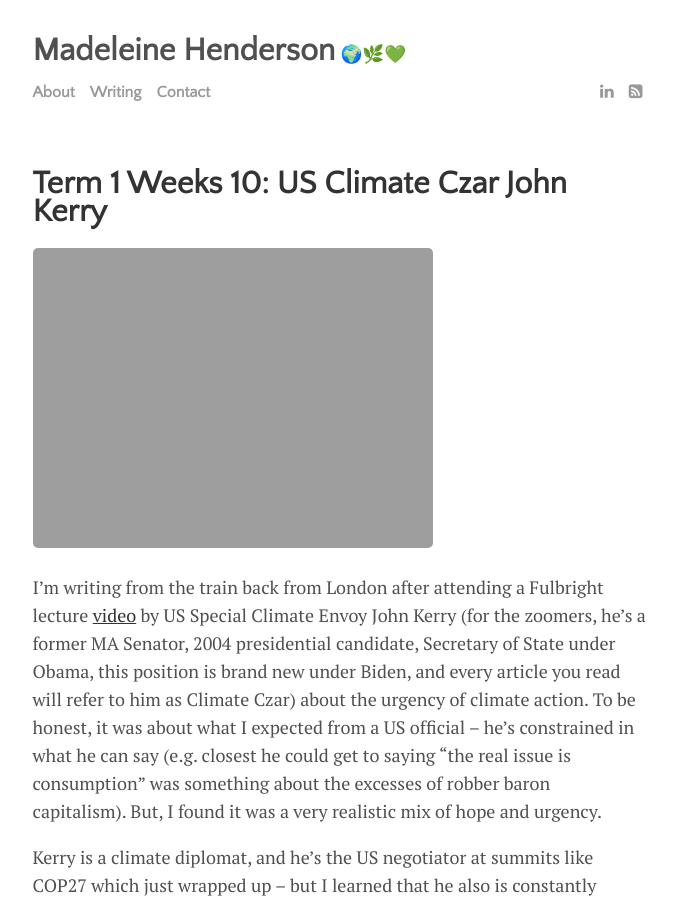
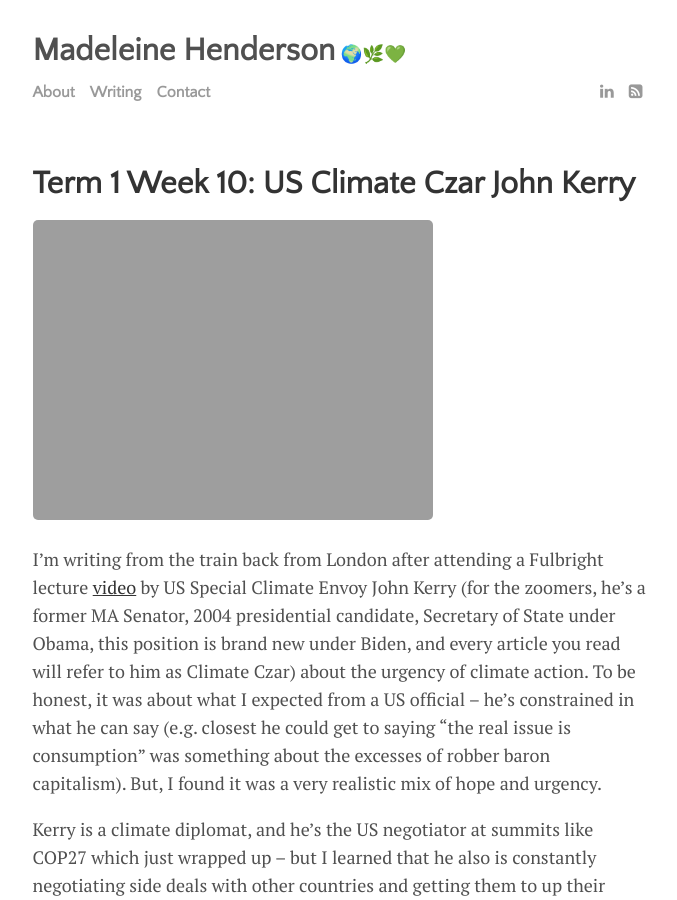
Before and after one commit to ml-henderson/ml-henderson.github.io, a Jekyll site: the page built from _posts/2022-12-09-term1_week10.md, in a window 1280 px wide and 900 px high. Shown: the whole window, without its empty margins (300-977 px from the left). Built offline with Jekyll 4.4.1, drawn with Linux system fonts in a browser that asks for light colours.

```diff
--- a/_posts/2022-12-09-term1_week10.md
+++ b/_posts/2022-12-09-term1_week10.md
@@ -1,6 +1,6 @@
 ---
 layout: post
-title: "Term 1 Weeks 10: US Climate Czar John Kerry"
+title: "Term 1 Week 10: US Climate Czar John Kerry"
 author: "Madeleine Henderson"
 categories: journal
 tags: [climate]
```
Also changed, not shown: _posts/2022-11-21-term1_week8.md (+1 -1 lines).
